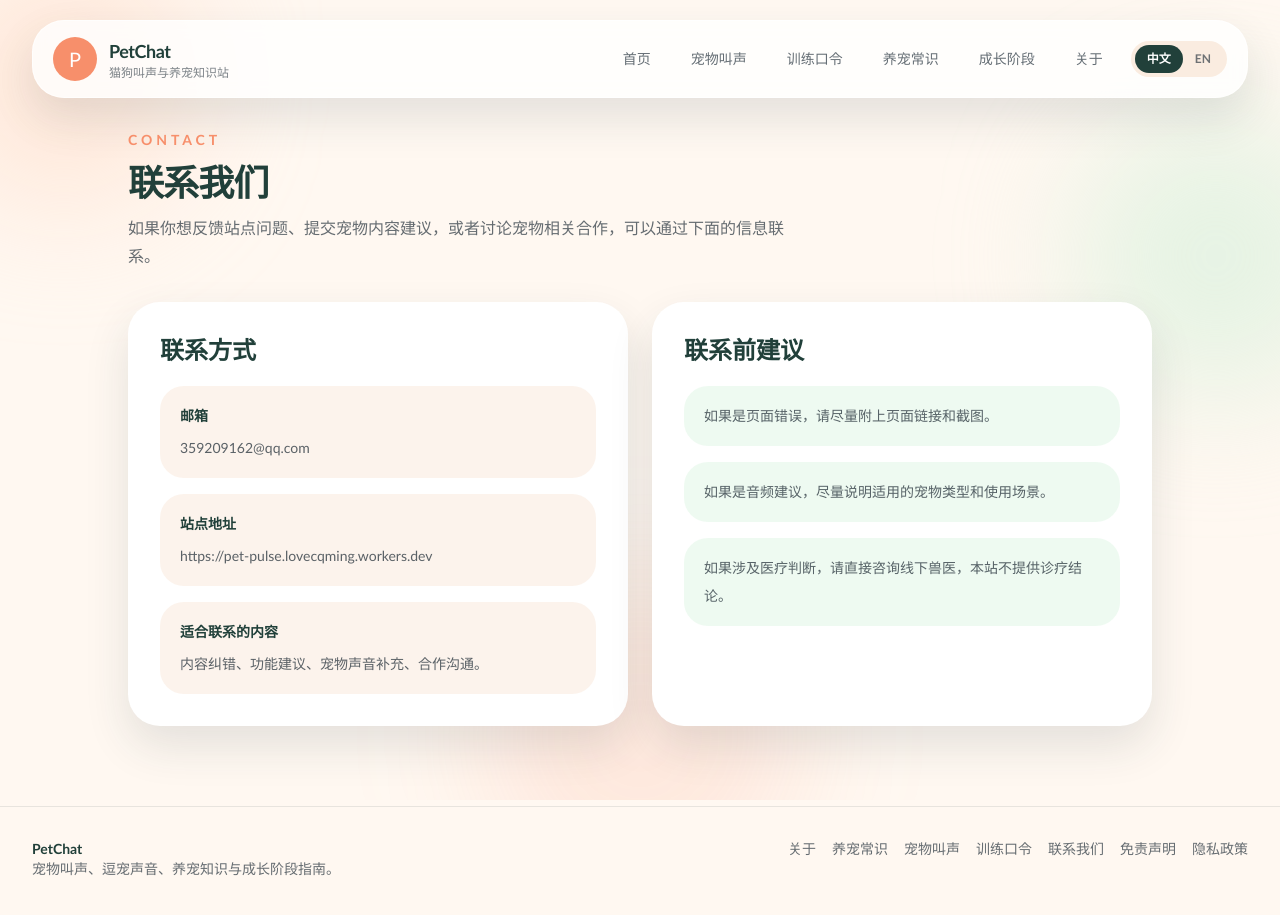
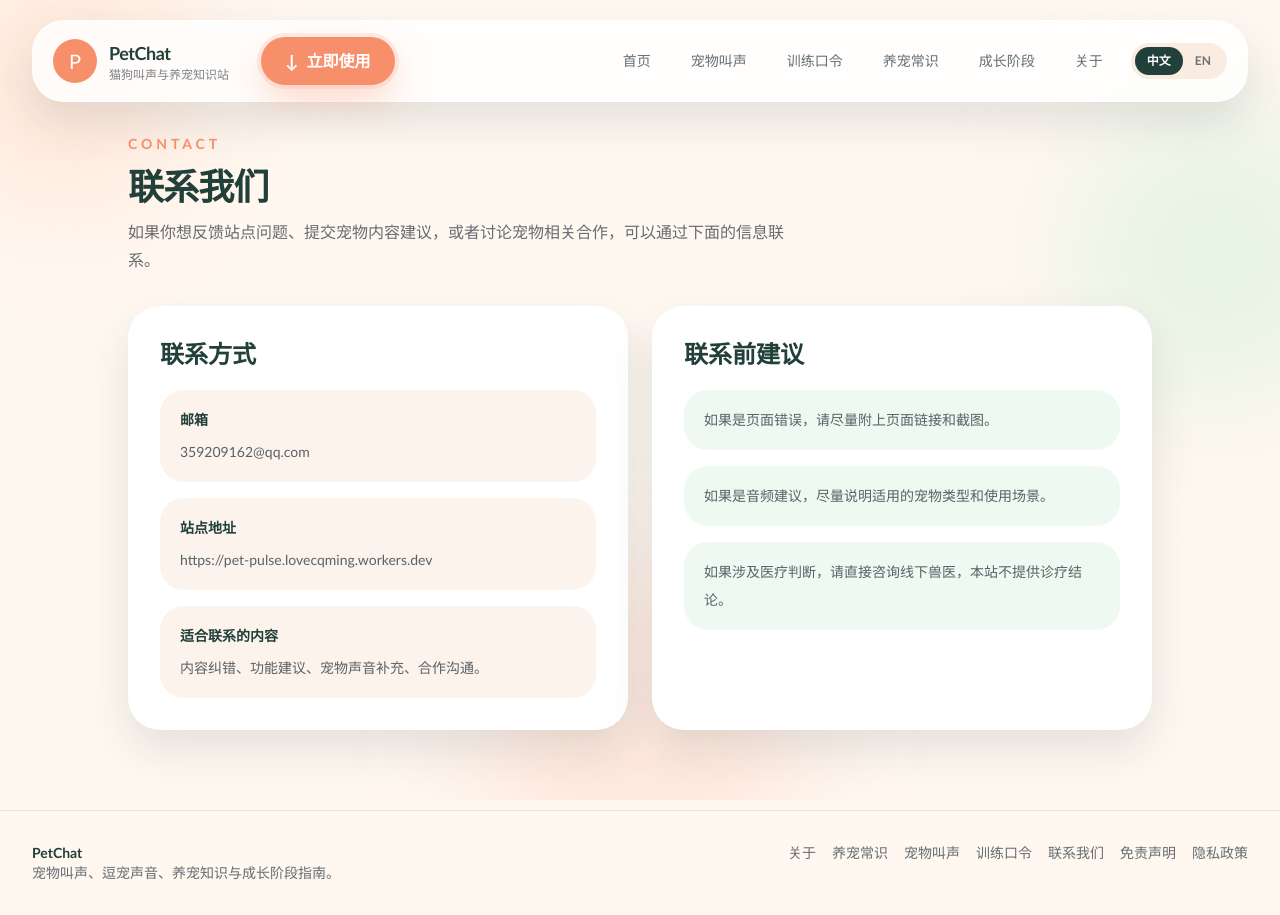
Before and after one commit to tongwanming/PetPulse, a Nuxt app: page /contact in a window 1280 px wide. Built offline with nearby package versions, Linux system fonts and the light colour scheme.

Commit message:
refine app download call-to-action

```diff
--- a/components/SiteHeader.vue
+++ b/components/SiteHeader.vue
@@ -4,6 +4,7 @@ import { localeOptions } from "~/data/i18n";
 const route = useRoute();
 const { locale, copy, setLocale } = useSiteLocale();
 const mobileMenuOpen = ref(false);
+const { public: { appStoreUrl } } = useRuntimeConfig();
 
 const navigation = computed(() => [
   { label: copy.value.nav.home, to: "/" },
@@ -30,6 +31,7 @@ watch(
   <header class="relative z-10 mx-auto w-full max-w-7xl px-5 pt-5 sm:px-8">
     <div class="rounded-[2rem] border border-white/70 bg-white/80 px-5 py-4 shadow-float backdrop-blur">
       <div class="flex items-center justify-between gap-4">
+        <div class="flex items-center gap-3">
           <NuxtLink to="/" class="flex items-center gap-3">
             <span class="flex h-11 w-11 items-center justify-center rounded-full bg-coral text-xl text-white">P</span>
             <span>
@@ -37,6 +39,16 @@ watch(
               <span class="block text-xs text-ink/60">{{ copy.brandSubtitle }}</span>
             </span>
           </NuxtLink>
+          <a
+            :href="appStoreUrl"
+            target="_blank"
+            rel="noopener noreferrer"
+            class="ml-5 hidden items-center gap-2 rounded-full bg-coral px-6 py-3 text-base font-bold text-white shadow-[0_16px_36px_rgba(247,143,107,0.34)] ring-4 ring-coral/15 transition hover:-translate-y-0.5 hover:bg-pine md:inline-flex"
+          >
+            <span class="text-lg leading-none">↓</span>
+            <span>{{ copy.nav.appCta }}</span>
+          </a>
+        </div>
         <div class="hidden items-center gap-3 md:flex">
           <nav class="flex items-center gap-2">
             <NuxtLink
@@ -87,6 +99,15 @@ watch(
           </button>
         </div>
         <nav v-if="mobileMenuOpen" class="mt-4 grid gap-2">
+          <a
+            :href="appStoreUrl"
+            target="_blank"
+            rel="noopener noreferrer"
+            class="flex items-center justify-center gap-2 rounded-2xl bg-coral px-4 py-3 text-sm font-semibold text-white shadow-float"
+          >
+            <span class="text-base leading-none">↓</span>
+            <span>{{ copy.nav.appCta }}</span>
+          </a>
           <NuxtLink
             v-for="item in navigation"
             :key="`${item.to}-mobile`"
--- a/data/i18n.ts
+++ b/data/i18n.ts
@@ -14,7 +14,8 @@ export const siteCopy = {
       training: "训练口令",
       guides: "养宠常识",
       stages: "成长阶段",
-      about: "关于"
+      about: "关于",
+      appCta: "立即使用"
     },
     footer: {
       description: "宠物叫声、逗宠声音、养宠知识与成长阶段指南。",
@@ -70,6 +71,8 @@ export const siteCopy = {
       titlePrefix: "一个更好看、也更好用的",
       titleAccent: "猫狗内容官网",
       description: "把猫狗叫声、逗宠互动声音、养宠常识、风险提醒和成长阶段知识，整理成更容易查找、浏览和继续扩充的内容网站。",
+      appCta: "立即使用",
+      appHint: "打开 App Store 下载 App",
       primaryCta: "先看声音内容",
       secondaryCta: "浏览养宠知识",
       board: "品牌看板",
@@ -204,7 +207,8 @@ export const siteCopy = {
       training: "Training",
       guides: "Care Guides",
       stages: "Life Stages",
-      about: "About"
+      about: "About",
+      appCta: "Get the app"
     },
     footer: {
       description: "Pet sounds, teaser audio, care guides, and life-stage knowledge for cats and dogs.",
@@ -260,6 +264,8 @@ export const siteCopy = {
       titlePrefix: "A better-looking, easier-to-use",
       titleAccent: "pet content website",
       description: "Organize cat and dog sounds, teaser audio, care basics, risk reminders, and life-stage knowledge into a content site that is easier to browse, search, and keep expanding.",
+      appCta: "Get the app",
+      appHint: "Open the App Store and download the app",
       primaryCta: "Browse sounds first",
       secondaryCta: "Read care guides",
       board: "Brand board",
--- a/layouts/default.vue
+++ b/layouts/default.vue
@@ -1,3 +1,8 @@
+<script setup lang="ts">
+const { copy } = useSiteLocale();
+const { public: { appStoreUrl } } = useRuntimeConfig();
+</script>
+
 <template>
   <div class="min-h-screen bg-cream text-ink">
     <div class="pointer-events-none fixed inset-0 overflow-hidden">
@@ -6,9 +11,21 @@
       <div class="absolute bottom-[-6rem] left-1/2 h-80 w-80 -translate-x-1/2 rounded-full bg-coral/15 blur-3xl" />
     </div>
     <SiteHeader />
-    <main class="relative z-10 mx-auto w-full max-w-7xl px-5 pb-20 pt-8 sm:px-8">
+    <main class="relative z-10 mx-auto w-full max-w-7xl px-5 pb-28 pt-8 sm:px-8 sm:pb-20">
       <slot />
     </main>
     <SiteFooter />
+    <a
+      :href="appStoreUrl"
+      target="_blank"
+      rel="noopener noreferrer"
+      class="fixed inset-x-4 bottom-4 z-20 flex items-center justify-between rounded-[1.6rem] bg-pine px-5 py-4 text-white shadow-[0_18px_45px_rgba(38,61,51,0.28)] md:hidden"
+    >
+      <div class="min-w-0">
+        <p class="text-xs font-semibold uppercase tracking-[0.2em] text-white/70">{{ copy.nav.appCta }}</p>
+        <p class="truncate text-sm font-semibold">{{ copy.home.appHint }}</p>
+      </div>
+      <span class="ml-4 rounded-full bg-coral px-4 py-2 text-sm font-semibold text-white">{{ copy.home.appCta }}</span>
+    </a>
   </div>
 </template>
--- a/nuxt.config.ts
+++ b/nuxt.config.ts
@@ -24,7 +24,8 @@ export default defineNuxtConfig({
   runtimeConfig: {
     public: {
       siteName: "PetChat",
-      siteUrl: "https://pet-pulse.lovecqming.workers.dev"
+      siteUrl: "https://pet-pulse.lovecqming.workers.dev",
+      appStoreUrl: "https://apps.apple.com/us/app/pet-chat-cat-dog-translator/id6755099390"
     }
   },
   nitro: {
--- a/pages/index.vue
+++ b/pages/index.vue
@@ -21,6 +21,7 @@ import {
 } from "~/data/localized-content";
 
 const { locale, copy } = useSiteLocale();
+const { public: { appStoreUrl } } = useRuntimeConfig();
 
 useSeoMeta(() => ({
   title: "PetChat",
```
Lines whose indentation alone changed are shown as unchanged.
